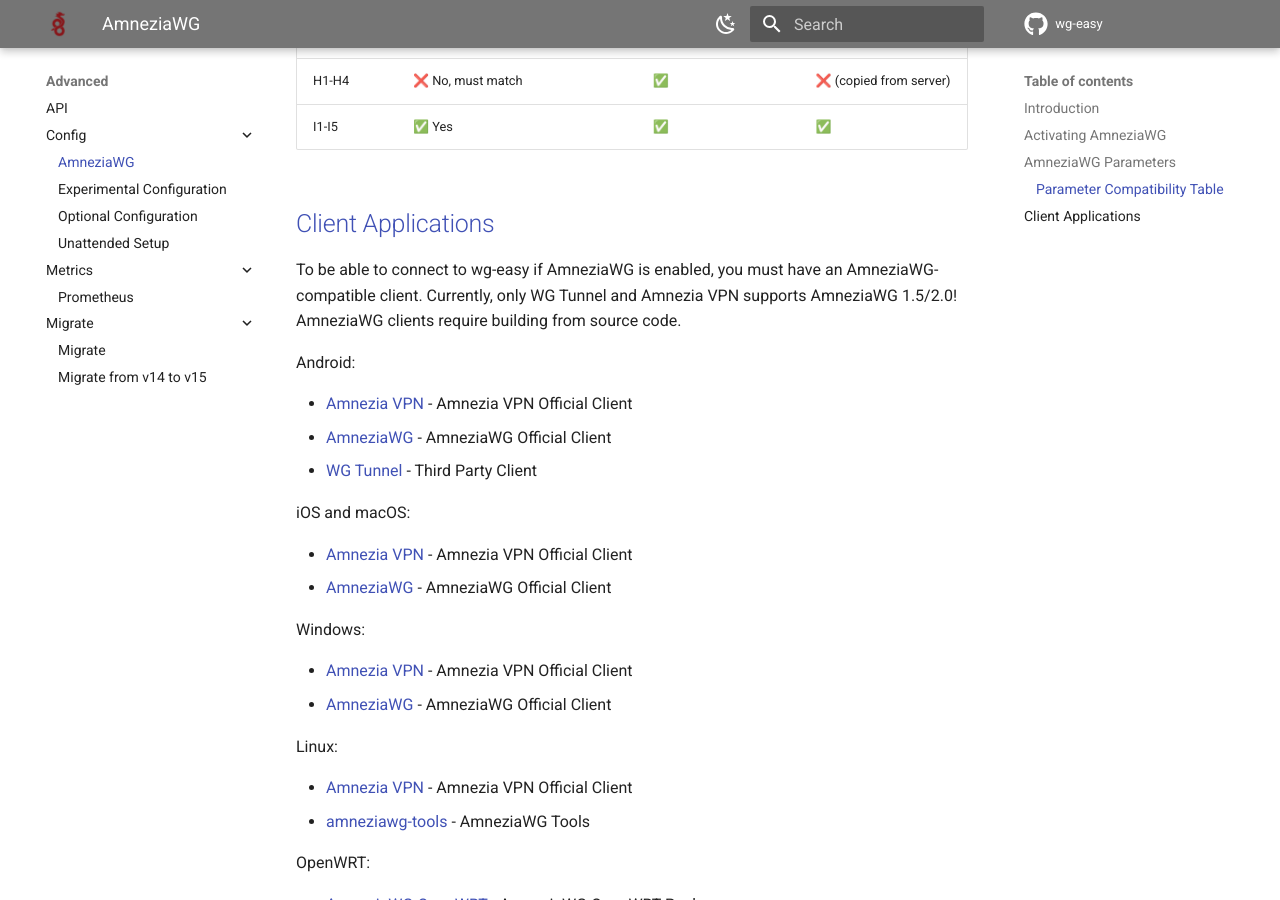
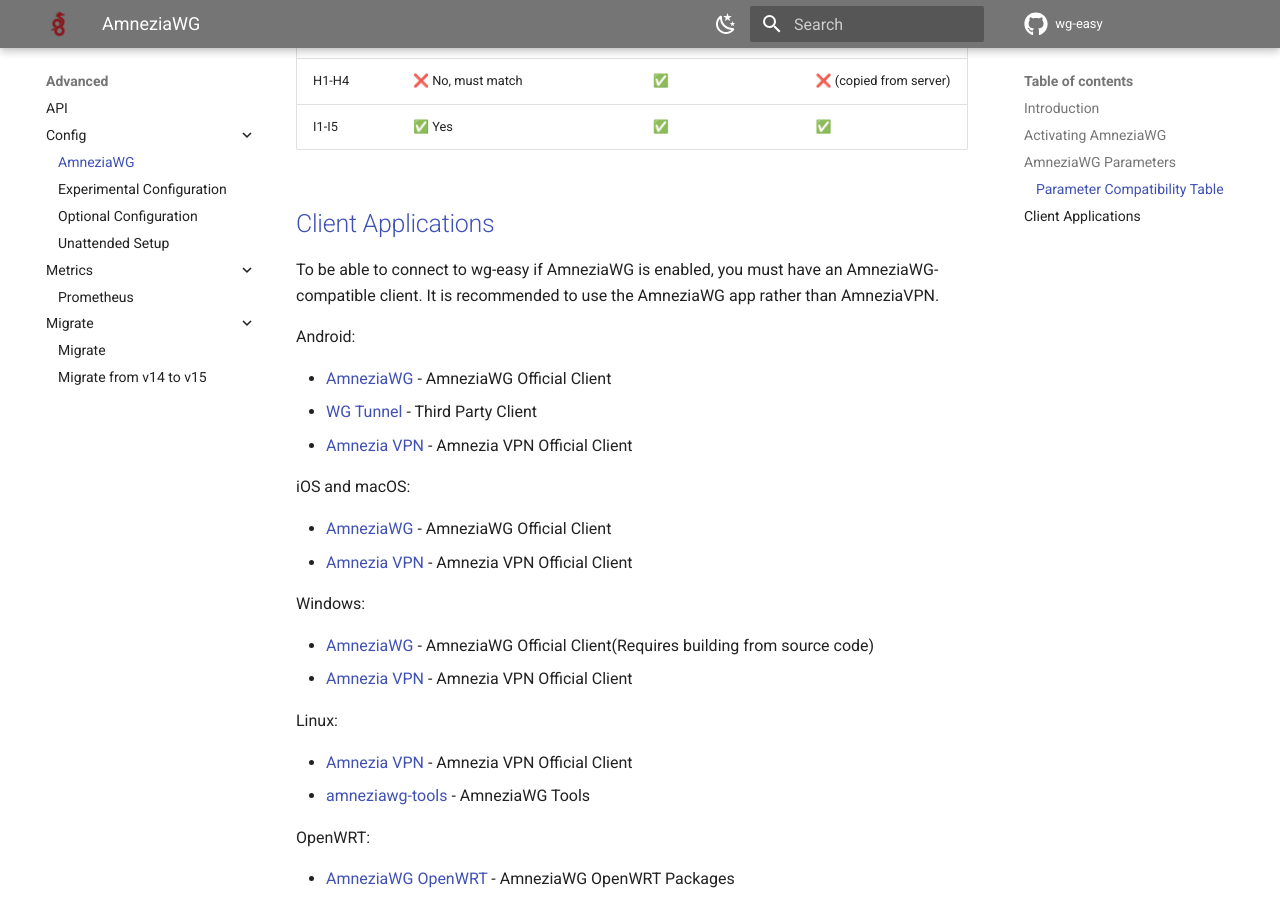
Before and after one commit to wg-easy/wg-easy, an MkDocs documentation site: the page built from docs/content/advanced/config/amnezia.md, in a window 1280 px wide and 900 px high, scrolled down 1557 px. Built offline with MkDocs 1.6.1 and Material for MkDocs 9.7.7, drawn with Linux system fonts in a browser that asks for light colours; comment, search, counter and statistics services are not loaded; the version menu is left out.

Commit message:
feat(docs): edit amnezia.md

```diff
--- a/docs/content/advanced/config/amnezia.md
+++ b/docs/content/advanced/config/amnezia.md
@@ -50,23 +50,23 @@
 
 ## Client Applications
 
-To be able to connect to wg-easy if AmneziaWG is enabled, you must have an AmneziaWG-compatible client. Currently, only WG Tunnel and Amnezia VPN supports AmneziaWG 1.5/2.0! AmneziaWG clients require building from source code.
+To be able to connect to wg-easy if AmneziaWG is enabled, you must have an AmneziaWG-compatible client. It is recommended to use the AmneziaWG app rather than AmneziaVPN.
 
 Android:
 
-- [Amnezia VPN](https://play.google.com/store/apps/details?id=org.amnezia.vpn) - Amnezia VPN Official Client
 - [AmneziaWG](https://play.google.com/store/apps/details?id=org.amnezia.awg) - AmneziaWG Official Client
 - [WG Tunnel](https://play.google.com/store/apps/details?id=com.zaneschepke.wireguardautotunnel) - Third Party Client
+- [Amnezia VPN](https://play.google.com/store/apps/details?id=org.amnezia.vpn) - Amnezia VPN Official Client
 
 iOS and macOS:
 
+- [AmneziaWG](https://apps.apple.com/us/app/amneziawg/id6478942365) - AmneziaWG Official Client
 - [Amnezia VPN](https://apps.apple.com/us/app/amneziavpn/id1600529900) - Amnezia VPN Official Client
-- [AmneziaWG](https://apps.apple.com/us/app/amneziawg/id6478942365) - AmneziaWG Official Client
 
 Windows:
 
+- [AmneziaWG](https://github.com/amnezia-vpn/amneziawg-windows-client/releases) - AmneziaWG Official Client(Requires building from source code)
 - [Amnezia VPN](https://amnezia.org/downloads) - Amnezia VPN Official Client
-- [AmneziaWG](https://github.com/amnezia-vpn/amneziawg-windows-client/releases) - AmneziaWG Official Client
 
 Linux:
 
```
